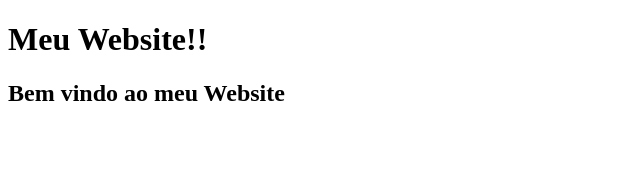
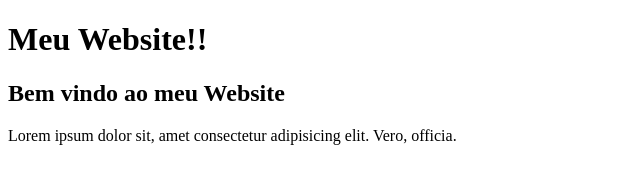
Before and after one commit to geovanabarbosap/projeto-gih, a plain HTML site: page index.html in a window 1280 px wide. Shown: the whole page, without its empty margins (0-640 px from the left). Drawn offline with Linux system fonts and the light colour scheme.

Commit message:
adicionado p

```diff
--- a/index.html
+++ b/index.html
@@ -8,5 +8,6 @@
 <body>
     <h1> Meu Website!! </h1>
     <h2> Bem vindo ao meu Website </h2>
+    <p>Lorem ipsum dolor sit, amet consectetur adipisicing elit. Vero, officia.</p>
 </body>
 </html>
```
